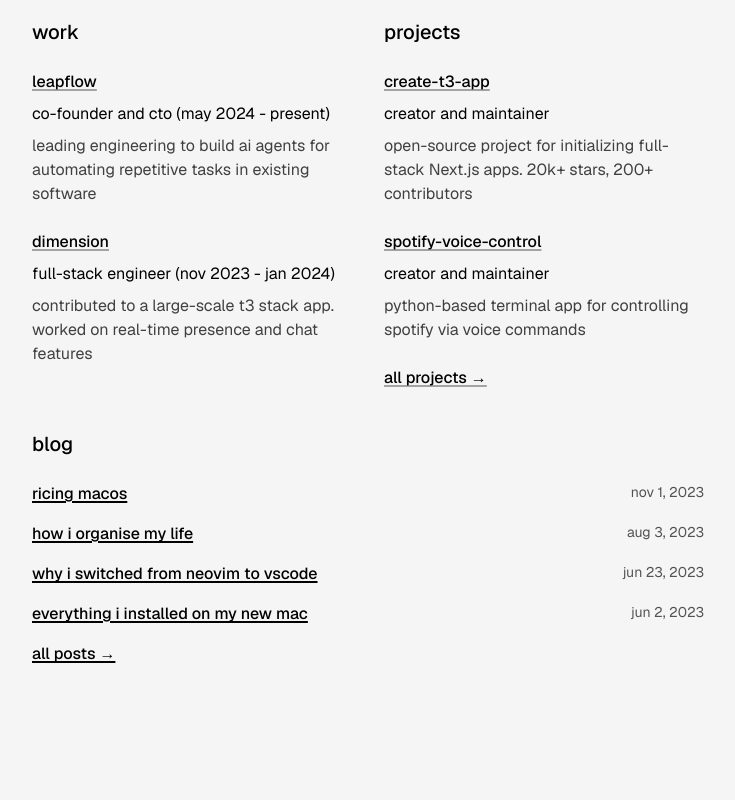
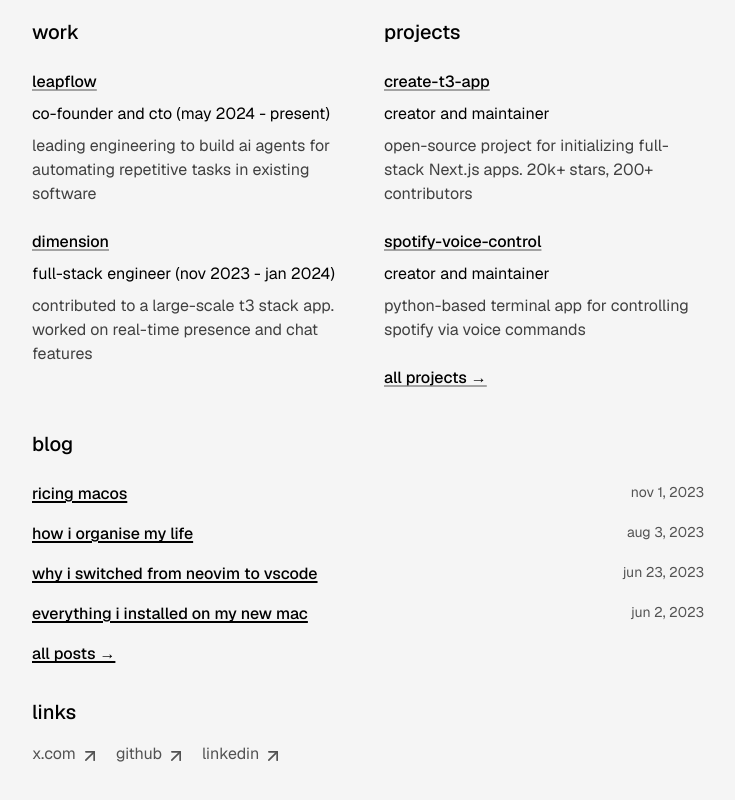
Before and after one commit to nexxeln/nexxel.dev, a Next.js app: page / in a window 1280 px wide. Shown: the part 334-1134 px from the top of the page, without its empty margins (272-1007 px from the left). Built offline with nearby package versions, Linux system fonts and the light colour scheme.

Commit message:
add links section

```diff
--- a/src/app/page.tsx
+++ b/src/app/page.tsx
@@ -1,5 +1,25 @@
 import Link from "next/link";
 import { getBlogPosts } from "~~/blog";
+
+function UpRightArrowIcon() {
+  return (
+    <svg
+      xmlns="http://www.w3.org/2000/svg"
+      width="24"
+      height="24"
+      viewBox="0 0 24 24"
+      fill="none"
+      stroke="currentColor"
+      strokeWidth="2"
+      strokeLinecap="round"
+      strokeLinejoin="round"
+      className="h-5 w-5"
+    >
+      <path d="M7 7h10v10" />
+      <path d="M7 17 17 7" />
+    </svg>
+  );
+}
 
 function WorkIcon() {
   return (
@@ -187,6 +207,43 @@ export default function HomePage() {
           all posts →
         </Link>
       </div>
+
+      <h3 className="mt-8 text-xl font-medium">links</h3>
+      <ul className="font-sm mt-4 flex flex-col space-x-0 space-y-2 text-neutral-600 md:flex-row md:space-x-4 md:space-y-0 dark:text-neutral-300">
+        <li>
+          <a
+            className="flex items-center transition-all hover:text-neutral-800 dark:hover:text-neutral-100"
+            rel="noopener noreferrer"
+            target="_blank"
+            href="https://x.com/nexxeln"
+          >
+            <p className="mr-1 h-7">x.com</p>
+            <UpRightArrowIcon />
+          </a>
+        </li>
+        <li>
+          <a
+            className="flex items-center transition-all hover:text-neutral-800 dark:hover:text-neutral-100"
+            rel="noopener noreferrer"
+            target="_blank"
+            href="https://github.com/nexxeln"
+          >
+            <p className="mr-1 h-7">github</p>
+            <UpRightArrowIcon />
+          </a>
+        </li>
+        <li>
+          <a
+            className="flex items-center transition-all hover:text-neutral-800 dark:hover:text-neutral-100"
+            rel="noopener noreferrer"
+            target="_blank"
+            href="https://www.linkedin.com/in/shoubhit-dash/"
+          >
+            <p className="mr-1 h-7">linkedin</p>
+            <UpRightArrowIcon />
+          </a>
+        </li>
+      </ul>
     </main>
   );
 }
```
